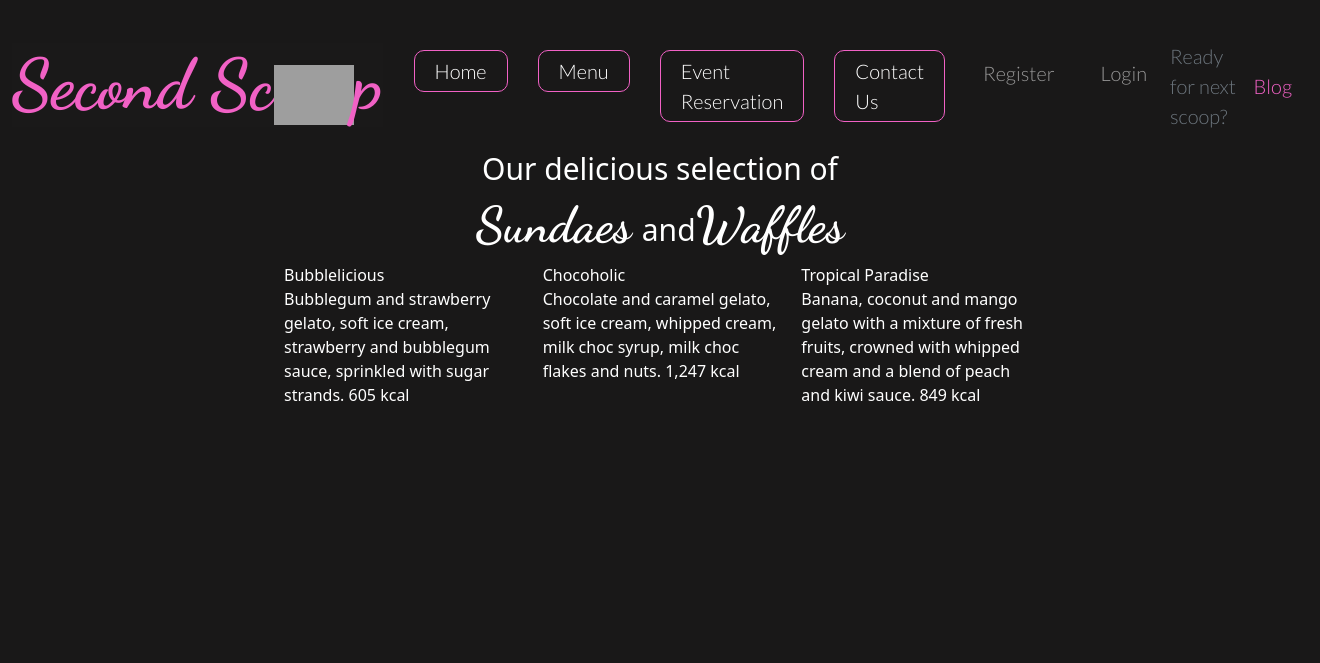
After one commit to mihayounas/second-scoop-milestone-4, a Django app: page /menu in a window 1320 px wide. The commit adds this page. Shown: the top 663 px of the page. Run offline with Django 3.2, Linux system fonts and the light colour scheme; some libraries are stand-ins or nearby versions; grey boxes are pictures that could not be loaded.

Commit message:
Add urls for menu page and wire it up to connect, style first page and menu

```diff
--- a/blog/urls.py
+++ b/blog/urls.py
@@ -3,6 +3,7 @@ from django.urls import path
 
 urlpatterns = [
     path('', views.homepage, name='homepage'),
+    path('menu', views.menu, name='menu'),
     path('post_view', views.PostList.as_view(), name="post_view"),
     path('<slug:slug>', views.PostDetail.as_view(), name="post_detail"),
     path('<slug:slug>', views.PostLike.as_view(), name="post_like"),
--- a/blog/views.py
+++ b/blog/views.py
@@ -79,5 +79,10 @@ class PostLike(View):
 
 
 def homepage(request):
-    """ A view to return the homepage page """
+    """ A view to go to the homepage page """
     return render(request, './homepage.html')
+
+
+def menu(request):
+    """ A view to go to the menu page """
+    return render(request, './menu.html')
--- a/secondscoop/urls.py
+++ b/secondscoop/urls.py
@@ -21,4 +21,5 @@ urlpatterns = [
     path('', include('blog.urls'), name='blog-urls'),
     path('summernote/', include('django_summernote.urls')),
     path("accounts/", include("allauth.urls")),
+
 ]
--- a/static/css/style.css
+++ b/static/css/style.css
@@ -168,12 +168,16 @@ nav ul li a {
 
 
 /* First page Buttons styled */
-#button1,
-#button2 {
-    background-color: rgb(221, 123, 139);
-    margin-top: 0px;
-    border: 2px solid black;
+#button1 {
+    background-color: black;
+    font-family: 'lato', sans-serif;
+    font-size: 20px;
+    border: solid 1px rgb(241, 97, 197);
+    border-radius: 10px;
+    padding: 5px 20px;
+    transition: 0.1s;
     margin-bottom: 10px;
+    ;
 
 
 }
@@ -244,3 +248,13 @@ nav ul li a {
     background-color: black;
 
 }
+
+/* MENU PAGE STYLE */
+#menu-page-title {
+    color: white;
+    text-align: center;
+}
+
+.col-sm {
+    color: white;
+}
--- a/templates/base.html
+++ b/templates/base.html
@@ -37,7 +37,7 @@
                     </li>
 
                     <li class="nav-item">
-                        <a class="nav-link" id="menu" href="#">Menu</a>
+                        <a class="nav-link" id="menu" href="{% url 'menu' %}">Menu</a>
                     <li class="nav-item">
                         <a class="nav-link" id="event" href="#">Event Reservation</a>
                     </li>
--- /dev/null
+++ b/templates/menu.html
@@ -0,0 +1,30 @@
+{% extends "base.html" %}
+
+{% block content %}
+<div class="container-fluid">
+    <div class="row">
+        <div>
+            <div id="menu-page-title">
+                <h1 style="font-size:30px;">Our delicious selection of </h1>
+                <h1><span style="font-family: 'Dancing Script', cursive;font-size:50px;">Sundaes</span> <span style="font-size:30px;">and</span><span style="font-family: 'Dancing Script', cursive;font-size:50px;">Waffles </h1>
+            </div>
+            <div class="container">
+                <div class="row">
+                    <div class="col-sm">
+                        Bubblelicious
+                        <p>Bubblegum and strawberry gelato, soft ice cream, strawberry and bubblegum sauce, sprinkled with sugar strands. 605 kcal</p>
+                    </div>
+                    <div class="col-sm">
+                        Chocoholic
+                        <p>Chocolate and caramel gelato, soft ice cream, whipped cream, milk choc syrup, milk choc flakes and nuts. 1,247 kcal</p>
+                    </div>
+                    <div class="col-sm">
+                        Tropical Paradise
+                        <p>Banana, coconut and mango gelato with a mixture of fresh fruits, crowned with whipped cream and a blend of peach and kiwi sauce. 849 kcal</p>
+                    </div>
+                </div>
+            </div>
+        </div>
+    </div>
+</div>
+{%endblock%}
```
Also changed, not shown: templates/homepage.html (+9 -3 lines).
